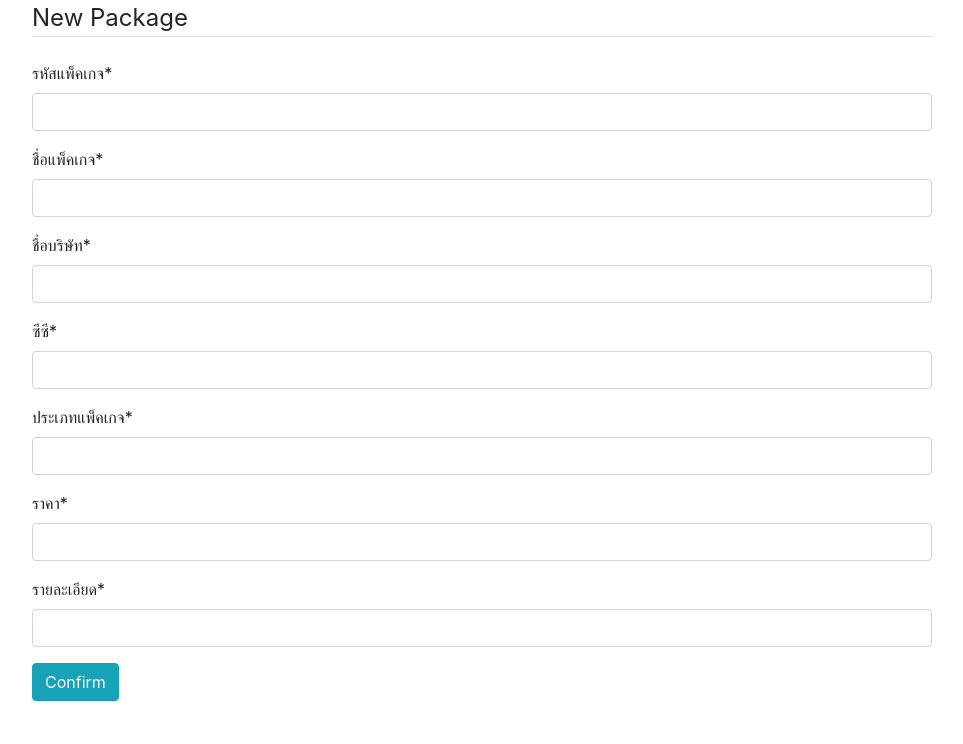
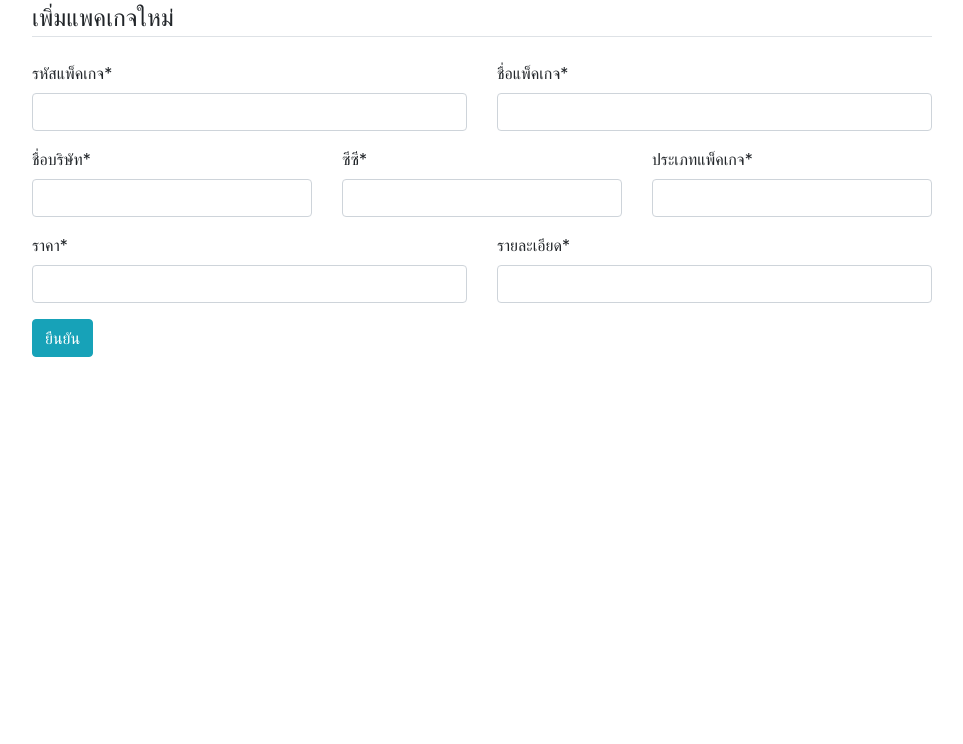
Before and after one commit to bboomber/projectterm2, a Django app: page /package/new in a window 1280 px wide. Shown: the part 56-800 px from the top of the page, without its empty margins (158-1121 px from the left). Run offline with Django 3.2, Linux system fonts and the light colour scheme; a user stored in the database is signed in; data comes from the database, SQL or seed files in the repository; some libraries are stand-ins or nearby versions.

Commit message:
แก้หน้าแพคเกจจ้า ตอนนี้สวยแร้วอีเวง

```diff
--- a/mysite/package_control/forms.py
+++ b/mysite/package_control/forms.py
@@ -5,7 +5,7 @@ from django.forms import DateTimeField
 class PackageForm(forms.Form):
     package_id = forms.CharField(max_length=30, label="รหัสแพ็คเกจ")
     package_name = forms.CharField(max_length=30, label="ชื่อแพ็คเกจ")
-    compamy_name = forms.CharField(max_length=30, label="ชื่อบริษัท")
+    company_name = forms.CharField(max_length=30, label="ชื่อบริษัท")
     package_cc = forms.CharField(label="ซีซี")
     package_type = forms.CharField(max_length=30, label="ประเภทแพ็คเกจ")
     price = forms.FloatField(label="ราคา")
--- a/mysite/package_control/templates/package_control/newPackage.html
+++ b/mysite/package_control/templates/package_control/newPackage.html
@@ -1,17 +1,41 @@
-{% extends "mysite/base.html" %}
-{% load crispy_forms_tags %}
-{% block content %}
+{% extends "mysite/base.html" %} {% load crispy_forms_tags %} {% block content %}
 
 
 <div class="content-section container">
     <form method="POST">
         <fieldset class="form=group">
-            <legend class="border-bottom mb-4">New Package</legend>
+            <legend class="border-bottom mb-4">เพิ่มแพคเกจใหม่</legend>
             {% csrf_token %}
-            {{ form|crispy }}
+            <div class="row">
+                <div class="col">
+                    {{ form.package_id|as_crispy_field }}
+                </div>
+                <div class="col">
+                    {{ form.package_name|as_crispy_field }}
+                </div>
+            </div>
+            <div class="row">
+                <div class="col">
+                    {{ form.company_name|as_crispy_field }}
+                </div>
+                <div class="col">
+                    {{ form.package_cc|as_crispy_field }}
+                </div>
+                <div class="col">
+                    {{ form.package_type|as_crispy_field }}
+                </div>
+            </div>
+            <div class="row">
+                <div class="col">
+                    {{ form.price|as_crispy_field }}
+                </div>
+                <div class="col">
+                    {{ form.detail|as_crispy_field }}
+                </div>
+            </div>
         </fieldset>
         <div class="form-group">
-            <button class="btn btn-info" type="submit">Confirm</button>
+            <button class="btn btn-info" type="submit">ยืนยัน</button>
         </div>
     </form>
 
```
